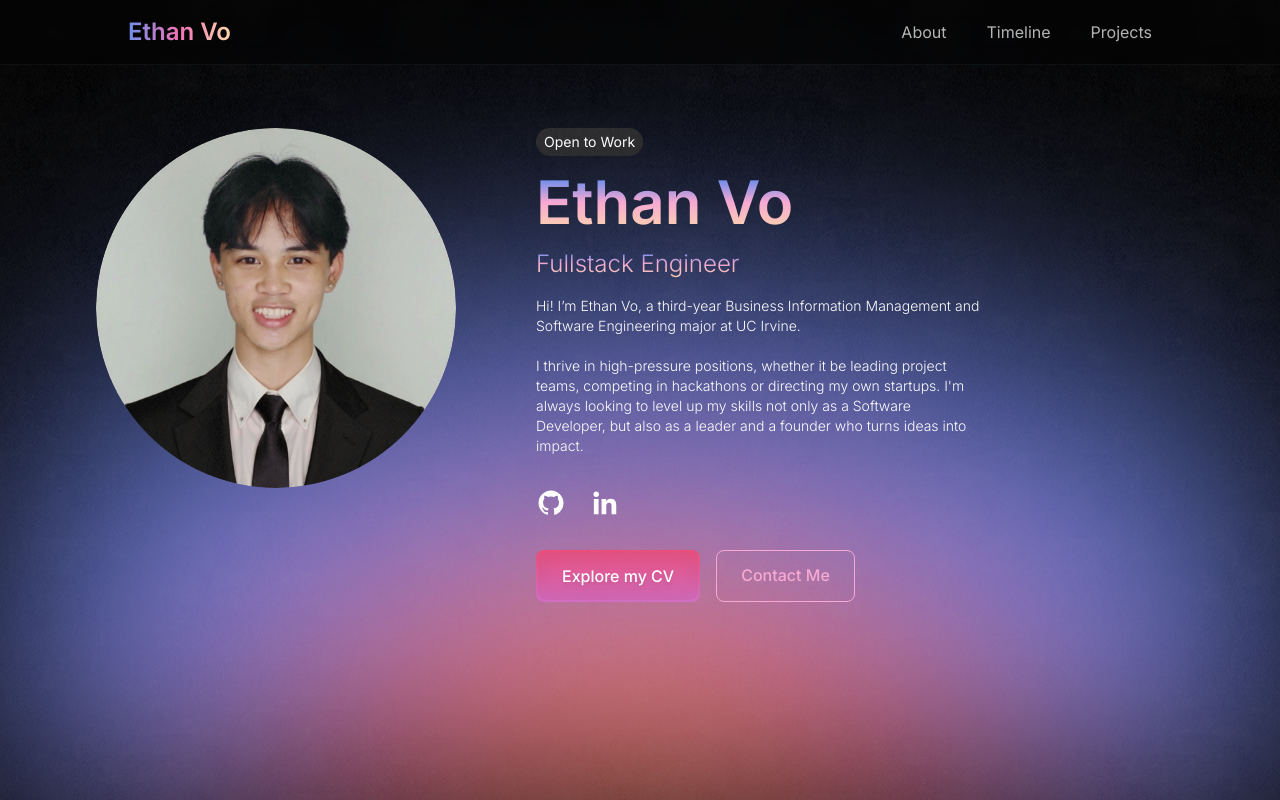
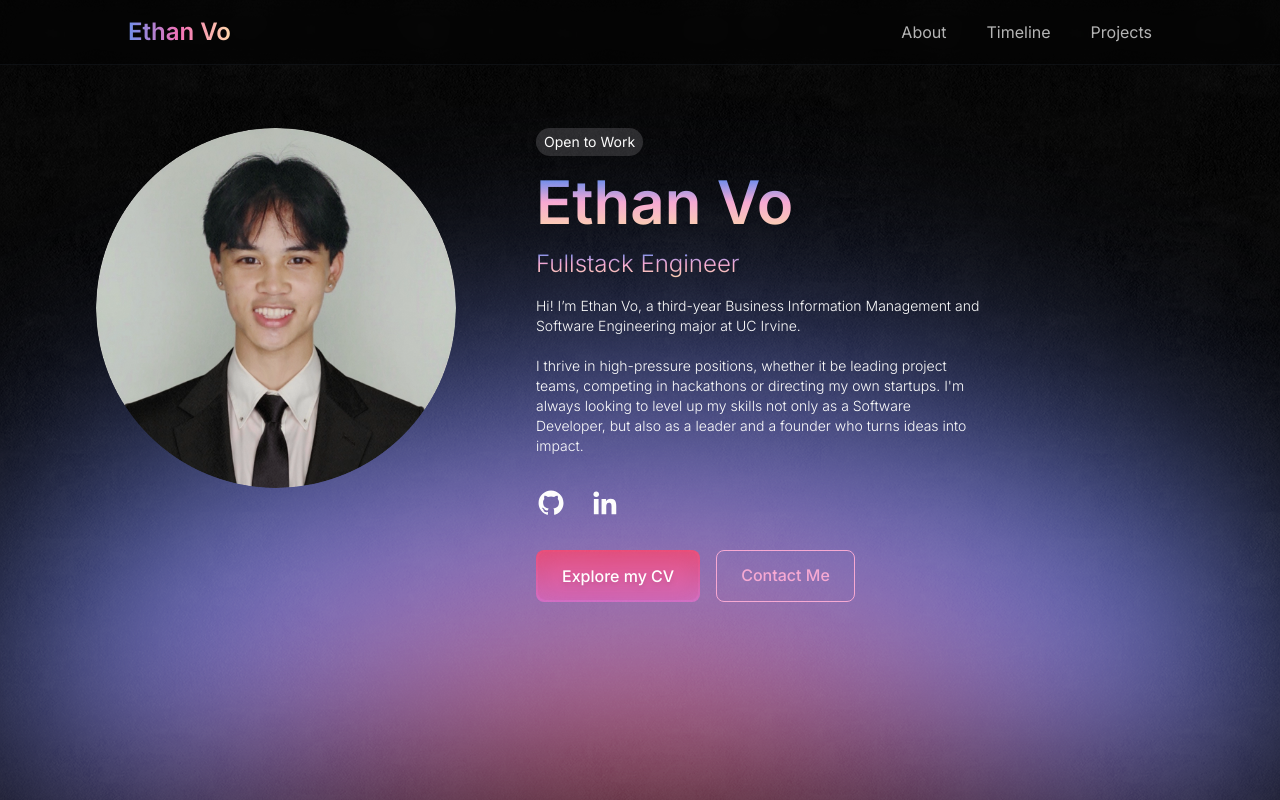
Before and after one commit to ethnvo/portfolio, a React (Vite) app: page / in a window 1280 px wide. Shown: the top 800 px of the page. Built offline with nearby package versions, Linux system fonts and the light colour scheme.

Commit message:
reduced the brightness of the background

```diff
--- a/src/App.tsx
+++ b/src/App.tsx
@@ -22,7 +22,7 @@ function App() {
     absolute
     inset-0
     blur-[120px]
-    bg-[radial-gradient(ellipse_80%_80%_at_50%_100%,#ffc371_0%,#ff5f6d_25%,#6a85f1_55%,transparent_100%)]
+    bg-[radial-gradient(ellipse_80%_80%_at_50%_110%,#ffc371_15%,#ff5f6d_5%,#6a85f1_65%,transparent_90%)]
   "
         />
       </div>
@@ -32,7 +32,7 @@ function App() {
       <Timeline />
       <Projects />
       <footer className="text-center text-sm text-white py-10">
-        © 2025 Ethan Vo. Built with React & TailwindCSS.
+        © 2026 Ethan Vo. Built with React & TailwindCSS.
       </footer>
     </div>
   );
--- a/src/components/About.tsx
+++ b/src/components/About.tsx
@@ -1,9 +1,9 @@
 import { motion } from "framer-motion";
 import {
   BiLogoGithub,
-  BiLogoInstagram,
+  BiLogoInstagram, //legacy stub
   BiLogoLinkedin,
-  BiLogoTiktok,
+  BiLogoTiktok, //legacy stub
 } from "react-icons/bi";
 
 const About = () => {
```
